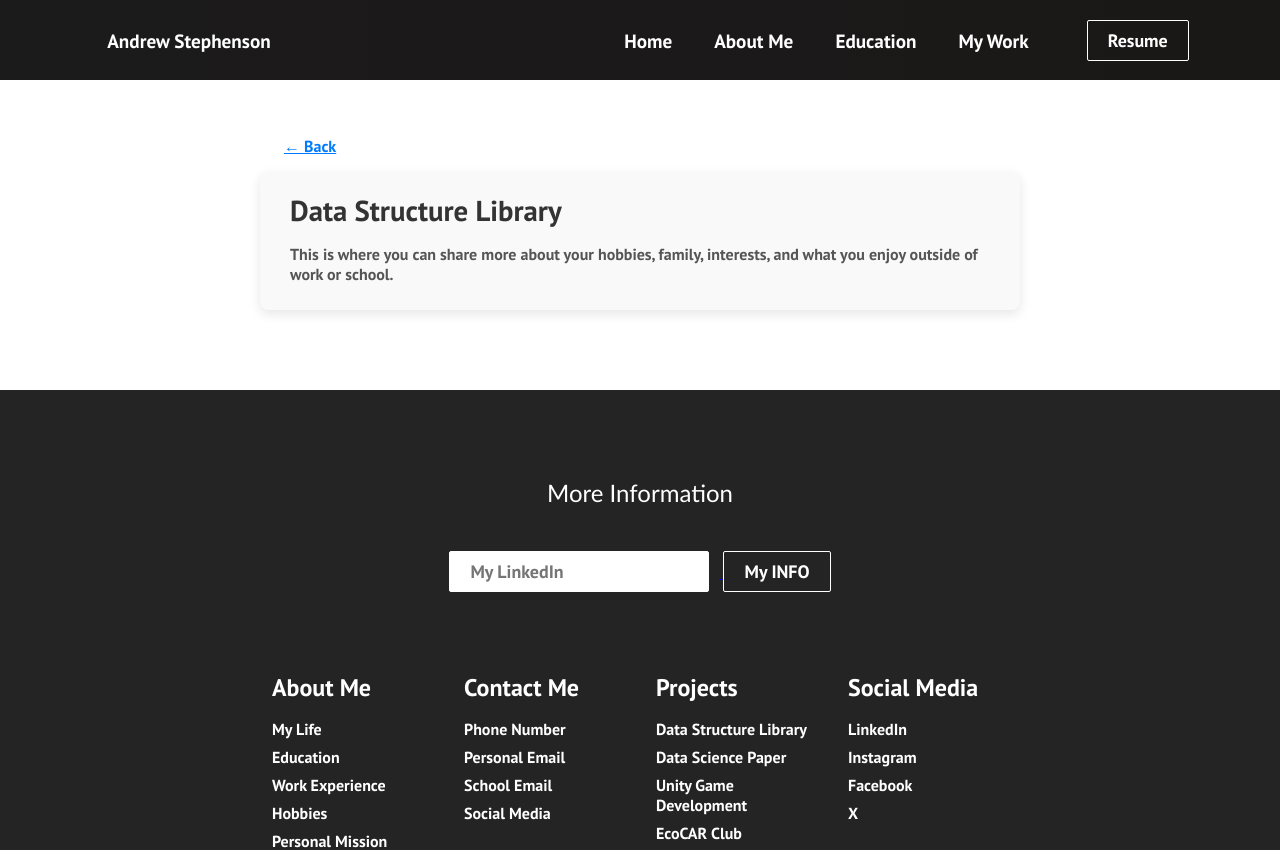
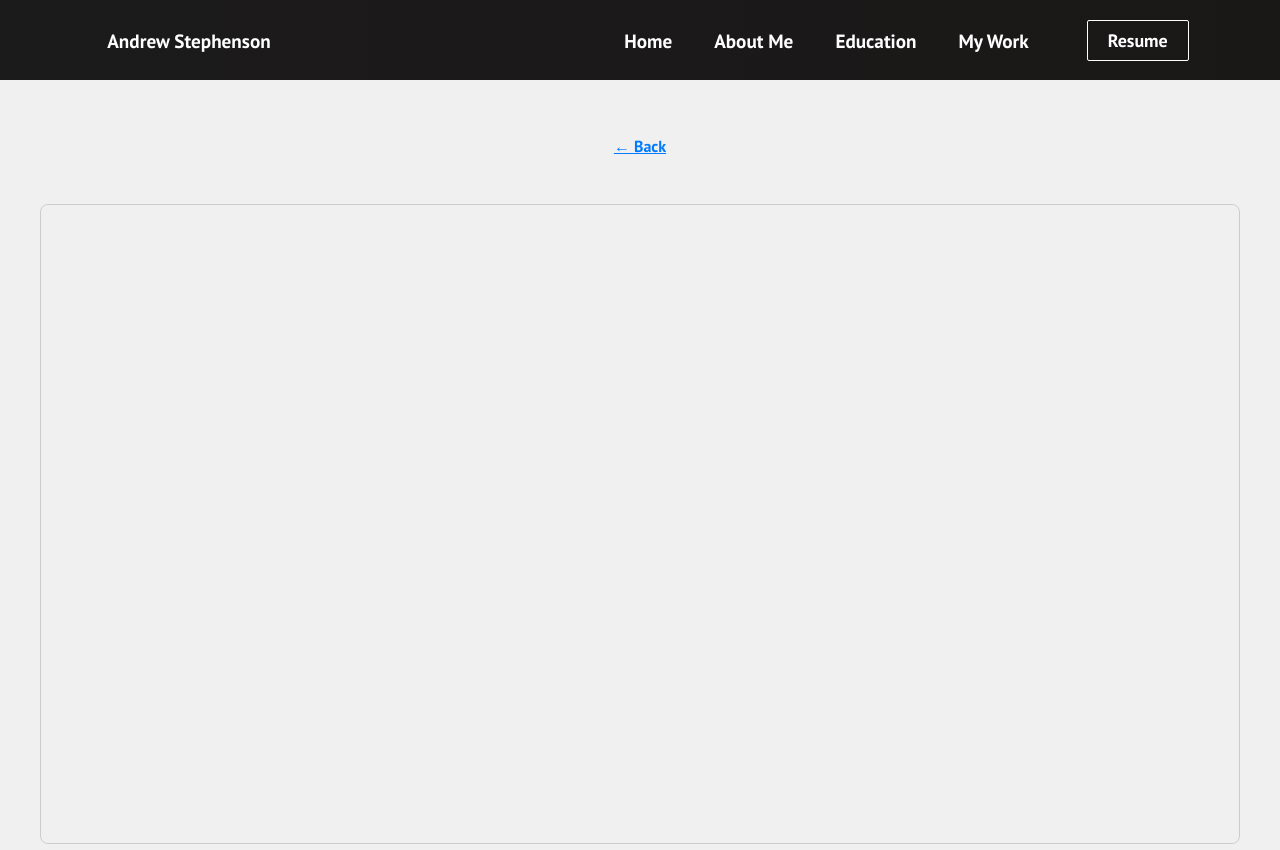
Before and after one commit to astephenson822/PortfolioWebsite, a React (Create React App) app in the folder portfolio_website/: page /PortfolioWebsite/my_work/ds_paper in a window 1280 px wide. Shown: the top 850 px of the page. Built offline with nearby package versions, Linux system fonts and the light colour scheme.

Commit message:
adding other sections

```diff
--- a/portfolio_website/src/components/pages/DataSciencePaper.js
+++ b/portfolio_website/src/components/pages/DataSciencePaper.js
@@ -6,16 +6,19 @@ import Footer from '../Footer';
 export default function Data_Science_Paper() {
   return (
     <>
-    <div className="about-me-page">
-      <BackButton />
-      <section className="about-me-section">
-        <h2>Data Structure Library</h2>
-        <p>
-          This is where you can share more about your hobbies, family, interests, and what you enjoy outside of work or school.
-        </p>
-      </section>
-    </div>
-    <Footer />
+      <div className="resume-container">
+        <BackButton />
+        <div className="pdf-viewer" style={{ height: '80vh', margin: '2rem' }}>
+          <iframe
+            src={`${process.env.PUBLIC_URL}/CS451Paper.pdf`}
+            title="CS 451 Paper"
+            width="100%"
+            height="100%"
+            style={{ border: '1px solid #ccc', borderRadius: '8px' }}
+          />
+        </div>
+      </div>
+      <Footer />
     </>
   );
 }
--- a/portfolio_website/src/components/pages/DataStructureLibrary.js
+++ b/portfolio_website/src/components/pages/DataStructureLibrary.js
@@ -8,13 +8,32 @@ export default function Data_Structure_Library() {
     <>
       <div className="about-me-page">
         <BackButton />
+
         <section className="about-me-section">
           <h2>Data Structure Library</h2>
           <p>
-          This is where you can share more about your hobbies, family, interests, and what you enjoy outside of work or school.
+            <a
+              href="/DataStructureLibrary.zip"
+              download
+              style={{ textDecoration: 'underline', color: '#007bff' }}
+            >
+              Click here to download the DataStructureLibrary.zip
+            </a>
+          </p>
+        </section>
+
+        <section className="about-me-section">
+          <h3>About This Library</h3>
+          <p>
+            {/* Replace this text with your actual explanation */}
+            This custom-built data structure library is a collection of foundational structures implemented from scratch, including arrays, linked lists, stacks, queues, trees, and graphs. It was designed for educational purposes, demonstrating core concepts behind these structures in a clean and easy-to-understand way.
+          </p>
+          <p>
+            Each structure is modular and well-documented, making it easy to integrate into your own projects or study for computer science courses. Future additions may include advanced features like heaps, hash maps, and balanced trees (e.g., AVL, Red-Black Trees).
           </p>
         </section>
       </div>
+
       <Footer />
     </>
   );
```
Also changed, not shown: 2 other files (tests, documents, lock files or other folders). Lines whose indentation alone changed are shown as unchanged.
